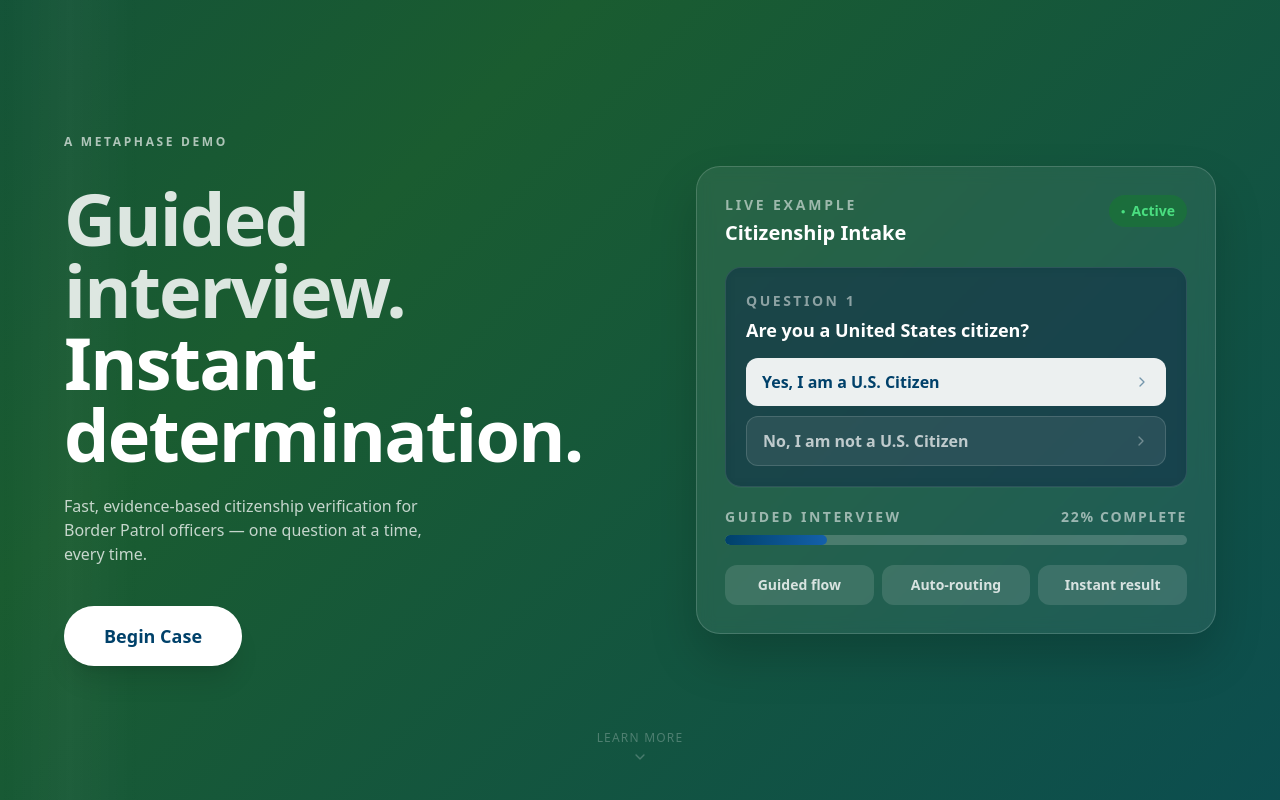
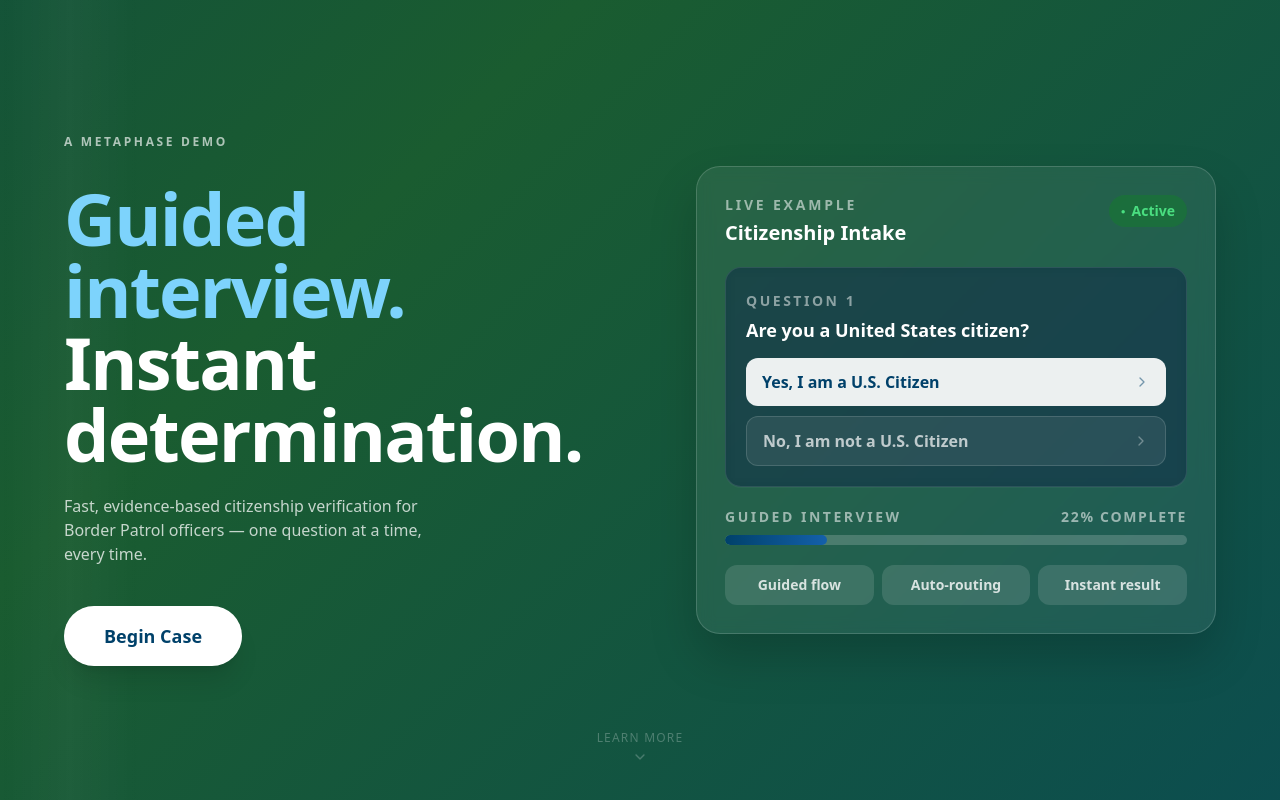
Before and after one commit to ellietngo/VeriCase-Demo, a React (Vite) app: page / in a window 1280 px wide. Shown: the top 800 px of the page. Built offline with nearby package versions, Linux system fonts and the light colour scheme.

Commit message:
Accent hero headline first line with sky blue
Colors "Guided interview." in #7dd3fc (sky-300) to create contrast
against the full-white second line and dark navy-green gradient.

```diff
--- a/src/pages/LandingPage.tsx
+++ b/src/pages/LandingPage.tsx
@@ -57,7 +57,7 @@ export default function LandingPage() {
             </div>
 
             <h1 className="text-5xl sm:text-6xl lg:text-6xl xl:text-7xl font-extrabold tracking-tight leading-none mb-5 lg:mb-6">
-              <span className="block text-white/85">Guided interview.</span>
+              <span className="block" style={{ color: '#7dd3fc' }}>Guided interview.</span>
               <span className="block text-white">Instant determination.</span>
             </h1>
 
```
